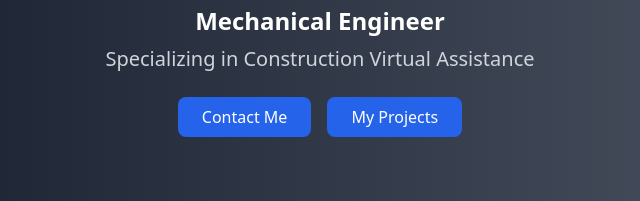
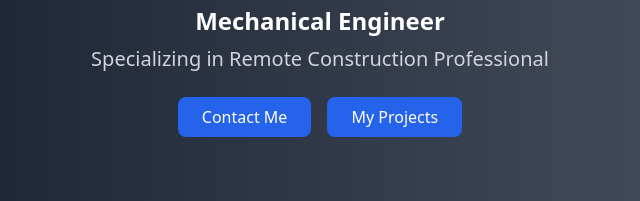
Before and after one commit to jodvid/josephprofile, a plain HTML site: page index.html in a window 1280 px wide. Shown: the part 323-524 px from the top of the page, 320-960 px from the left. Drawn offline with nearby package versions, Linux system fonts and the light colour scheme.

Commit message:
updated title

```diff
--- a/index.html
+++ b/index.html
@@ -26,7 +26,7 @@
                 </div>
                 <h1 class="text-4xl font-bold text-white mb-2">Joseph David</h1>
                 <h3 class="text-2xl font-bold text-white mb-2">Mechanical Engineer</h3>
-                <p class="text-xl text-gray-300 mb-6">Specializing in Construction Virtual Assistance</p>
+                <p class="text-xl text-gray-300 mb-6">Specializing in Remote Construction Professional</p>
                 <div class="flex space-x-4">
                     <a href="#contact" class="px-6 py-2 bg-blue-600 hover:bg-blue-700 text-white font-medium rounded-lg transition">Contact Me</a>
 
```
